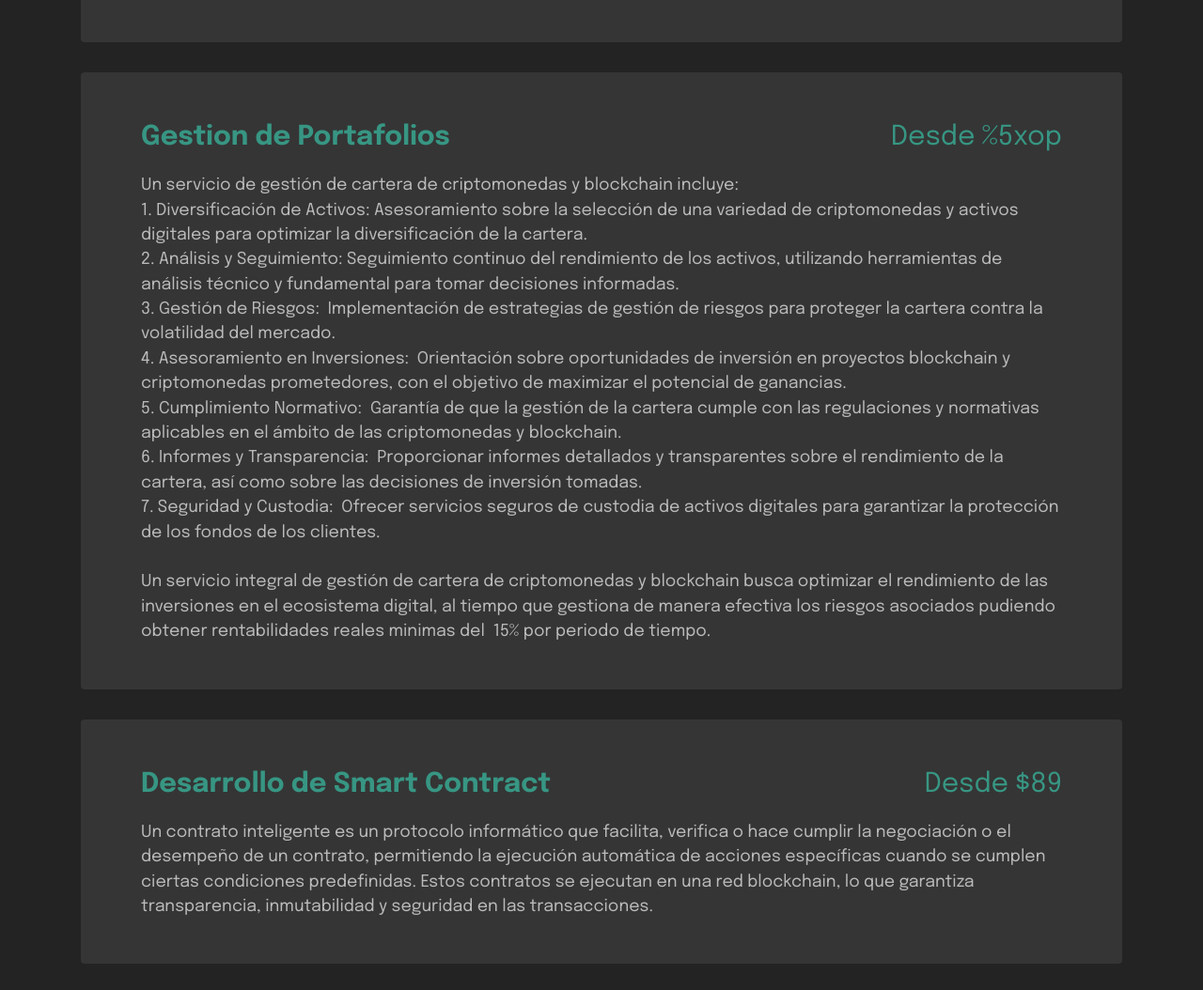
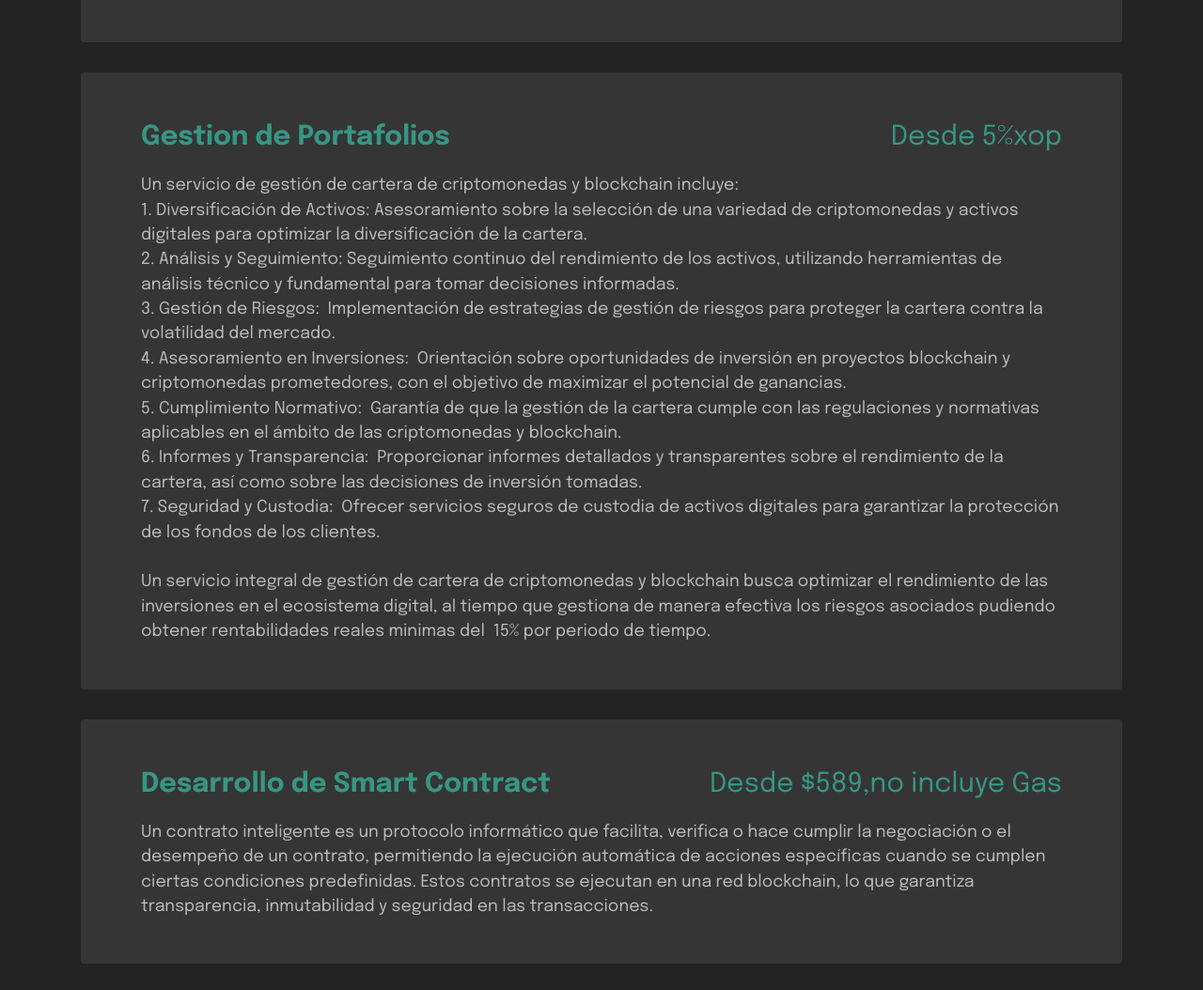
Before and after one commit to 2TFOUNDATION/TRANSFIERE, a plain HTML site: page index.html in a window 1280 px wide. Shown: the part 4692-5746 px from the top of the page at 94% size. Drawn offline with Linux system fonts and the light colour scheme; files whose address does not match are found by name.

Commit message:
Update index.html

```diff
--- a/index.html
+++ b/index.html
@@ -316,7 +316,7 @@ blockchain, exchange, defi, casa de cambio
                             <h4 class="card-title mbr-fonts-style display-5"><strong>Gestion de Portafolios</strong></h4>
                         </div>
                         <div class="col-auto">
-                            <p class="price mbr-fonts-style display-5">Desde %5xop</p>
+                            <p class="price mbr-fonts-style display-5">Desde 5%xop</p>
                         </div>
                     </div>
                     <div class="bottom-line">
@@ -333,7 +333,7 @@ blockchain, exchange, defi, casa de cambio
                             <h4 class="card-title mbr-fonts-style display-5"><strong>Desarrollo de Smart Contract</strong></h4>
                         </div>
                         <div class="col-auto">
-                            <p class="price mbr-fonts-style display-5">Desde $89</p>
+                            <p class="price mbr-fonts-style display-5">Desde $589,no incluye Gas</p>
                         </div>
                     </div>
                     <div class="bottom-line">
```
